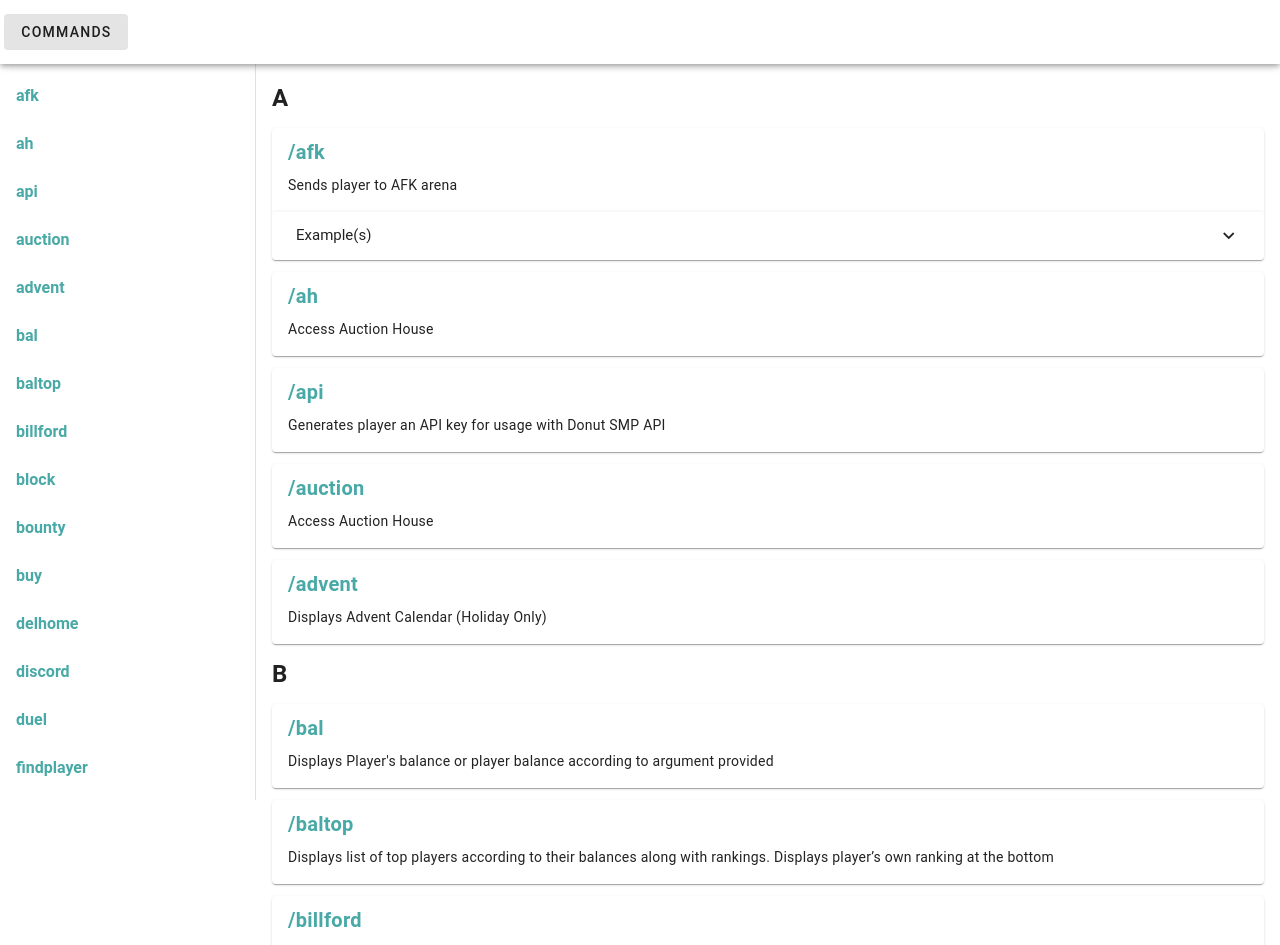
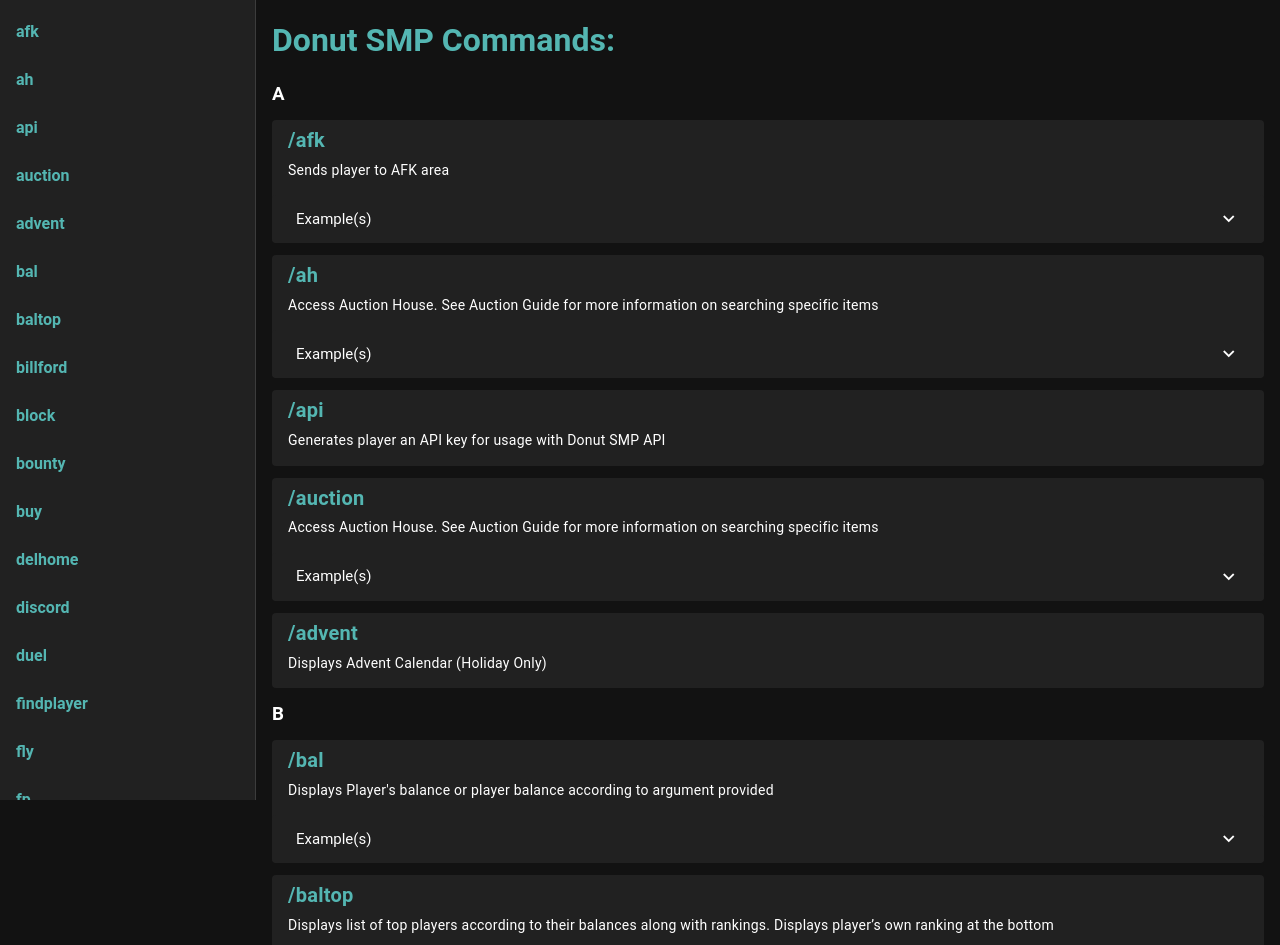
Before and after one commit to Leisoom/Donut-SMP-Commands, a Vue app: page / in a window 1280 px wide. Shown: the top 945 px of the page. Built offline with nearby package versions, Linux system fonts and the light colour scheme; a small style sheet from the web is missing.

Commit message:
Add more example commands and refine UI

```diff
--- a/src/App.vue
+++ b/src/App.vue
@@ -1,15 +1,7 @@
 <template>
   <v-app>
-    <v-app-bar>
-      <v-btn to="/">Commands</v-btn>
-
-    </v-app-bar>
     <v-main>
       <router-view />
     </v-main>
   </v-app>
 </template>
-
-<script lang="ts" setup>
-  //
-</script>
--- a/src/assets/commands.json
+++ b/src/assets/commands.json
@@ -1,52 +1,114 @@
 [
-  { "command": "afk", "description": "Sends player to AFK arena",
+  { "command": "afk", "description": "Sends player to AFK area",
   "examples": [
-    {"argument": "", "description": "brings up afk teleportation menu"},
-    {"argument": "40", "description": "teleport's player to afk arena 40"}
+    {"argument": "", "description": "Displays afk teleportation menu, allowing player to teleport to any open afk area"},
+    {"argument": "40", "description": "Teleports player to afk area 40"}
   ] },
-  { "command": "ah", "description": "Access Auction House" },
+  { "command": "ah", "description": "Access Auction House. See Auction Guide for more information on searching specific items",
+  "examples": [
+    {"argument": "", "description": "Displays Auction House without any filters"},
+    {"argument": "glass", "description": "Displays all items that match search term \"glass\""},
+    {"argument": "DrDonutt", "description": "Displays all items put on the Auction House by user \"DrDonutt\""}
+  ] },
   { "command": "api", "description": "Generates player an API key for usage with Donut SMP API"},
-  { "command": "auction", "description": "Access Auction House" },
+  { "command": "auction", "description": "Access Auction House. See Auction Guide for more information on searching specific items",
+  "examples": [
+    {"argument": "", "description": "Displays Auction House without any filters"},
+    {"argument": "glass", "description": "Displays all items that match search term \"glass\""},
+    {"argument": "DrDonutt", "description": "Displays all items put on the Auction House by user \"DrDonutt\""}
+  ] },
   { "command": "advent", "description": "Displays Advent Calendar (Holiday Only)" },
-  { "command": "bal", "description": "Displays Player's balance or player balance according to argument provided" },
+  { "command": "bal", "description": "Displays Player's balance or player balance according to argument provided",
+  "examples": [
+    {"argument": "", "description": "Displays players own balance"},
+    {"argument": "DrDonutt", "description": "Displays balance of user \"DrDonutt\""}
+  ] },
   { "command": "baltop", "description": "Displays list of top players according to their balances along with rankings. Displays player’s own ranking at the bottom" },
   { "command": "billford", "description": "Displays current Billford trade" },
-  { "command": "block", "description": "Block specific player according to argument provided" },
+  { "command": "block", "description": "Block specific player according to argument provided",
+  "examples": [
+    {"argument": "DrDonutt", "description": "Blocks user \"DrDonutt\""}
+  ] },
   { "command": "bounty", "description": "Displays current bounty list sorted in descending order" },
   { "command": "buy", "description": "Displays Donut SMP store website link" },
-  { "command": "delhome", "description": "Delete's home according to argument provided" },
+  { "command": "delhome", "description": "Delete's home according to argument provided",
+  "examples": [
+    {"argument": "base", "description": "Deletes home with name \"base\""},
+    {"argument": "1", "description": "Deletes home in position one"}
+  ] },
   { "command": "discord", "description": "Displays Donut SMP Discord Server link" },
-  { "command": "duel", "description": "Send's duel request to player according to argument provided" },
-  { "command": "findplayer", "description": "Locates the player’s current dimension or afk area. Displays only if player is online" },
+  { "command": "duel", "description": "Send's duel request to player according to argument provided",
+  "examples": [
+    {"argument": "DrDonutt", "description": "Sends duel request to user \"DrDonutt\""}
+  ] },
+  { "command": "findplayer", "description": "Locates the player’s current dimension or afk area. Displays only if player is online. Possible results include: Overworld, Nether, The End, AFK Area" },
   { "command": "fly", "description": "Allow's player to fly within spawn lobbies (Donut+ Only)" },
-  { "command": "fp", "description": "Locates the player’s current dimension or afk area. Displays only if player is online" },
+  { "command": "fp", "description": "Locates the player’s current dimension or afk area. Displays only if player is online. Possible results include: Overworld, Nether, The End, AFK Area" },
   { "command": "help", "description": "Displays server information and guides" },
   { "command": "hide", "description": "Scambles username for other players (Donut+ Only)" },
-  { "command": "home", "description": "If no argument is present, displays list of player's home. If argument is present, teleports player to specified home" },
-  { "command": "homes", "description": "If no argument is present, displays list of player's home. If argument is present, teleports player to specified home" },
+  { "command": "home", "description": "If no argument is present, displays list of player's home. If argument is present, teleports player to specified home",
+  "examples": [
+    {"argument": "", "description": "Displays list of player's homes"},
+    {"argument": "base", "description": "Teleports player to home with name \"base\""},
+    {"argument": "4", "description": "Teleports player to home in position four"}
+  ]  },
+  { "command": "homes", "description": "If no argument is present, displays list of player's home. If argument is present, teleports player to specified home",
+  "examples": [
+    {"argument": "", "description": "Displays list of player's homes"},
+    {"argument": "base", "description": "Teleports player to home with name \"base\""},
+    {"argument": "4", "description": "Teleports player to home in position four"}
+  ] },
   { "command": "ignore", "description": "Ignore's player according to argument provided" },
   { "command": "medal", "description": "Displays Medal link quest. If the player has already completed, displays already completed message" },
   { "command": "media", "description": "Displays Media rank requirements" },
   { "command": "message", "description": "Message specific player" },
   { "command": "msg", "description": "Message specific player" },
-  { "command": "order", "description": "If no argument is present, displays list of orders. If argument is present, displays order's matching argument" },
-  { "command": "orders", "description": "If no argument is present, displays list of orders. If argument is present, displays order's matching argument" },
+  { "command": "order", "description": "If no argument is present, displays list of orders. If argument is present, displays order's matching argument",
+  "examples": [
+    {"argument": "", "description": "Displays list of orders with no filter"},
+    {"argument": "glass", "description": "Displays orders that match the search term of \"glass\""},
+    {"argument": "W1zox_", "description": "Displays orders placed by the user \"W1zox_\""}
+  ] },
+  { "command": "orders", "description": "If no argument is present, displays list of orders. If argument is present, displays order's matching argument",
+  "examples": [
+    {"argument": "", "description": "Displays list of orders with no filter"},
+    {"argument": "glass", "description": "Displays orders that match the search term of \"glass\""},
+    {"argument": "W1zox_", "description": "Displays orders placed by the user \"W1zox_\""}
+  ] },
   { "command": "pay", "description": "Pays specific player x amount of money" },
   { "command": "ping", "description": "Displays player's ping to themselves" },
   { "command": "reply", "description": "Replys to last message sent player from someone" },
   { "command": "report", "description": "Report specified player" },
-  { "command": "rtp", "description": "if no argument is present, displays random teleport menu. If argument is present, teleports player to given region or dimension" },
+  { "command": "rtp", "description": "if no argument is present, displays random teleport menu. If argument is present, teleports player to given region or dimension",
+  "examples": [
+    {"argument": "", "description": "Displays random teleport menu"},
+    {"argument": "west", "description": "Teleports player to random position in region NA West"},
+    {"argument": "nether", "description": "Teleports player to random position in nether dimension"}
+  ] },
   { "command": "rules", "description": "Displays rules menu" },
   { "command": "sell", "description": "Displays sell menu" },
   { "command": "sellhistory", "description": "Displays player's sell history" },
   { "command": "sellmulti", "description": "Displays player's sell multipler for each category" },
-  { "command": "sethome", "description": "Set's player location as a home if possible" },
+  { "command": "sethome", "description": "Sets player location as a home if possible" },
   { "command": "settings", "description": "Displays settings menu" },
-  { "command": "shards", "description": "Displays player's shard amount" },
+  { "command": "shards", "description": "Displays player's shard amount",
+  "examples": [
+    {"argument": "", "description": "Displays players own shards"},
+    {"argument": "DrDonutt", "description": "Displays shard balance of user \"DrDonutt\""}
+  ] },
+  { "command": "shardshop", "description": "Displays shard shop" },
   { "command": "shop", "description": "Displays shop menu" },
-  { "command": "spawn", "description": "If no argument is present, displays spawn teleport menu. If argument is present, teleports player to specified spawn number" },
+  { "command": "spawn", "description": "If no argument is present, displays spawn teleport menu. If argument is present, teleports player to specified spawn number",
+  "examples": [
+    {"argument": "", "description": "Displays spawn menu"},
+    {"argument": "1", "description": "Teleports player to spawn one"}
+  ] },
   { "command": "spectate", "description": "Spectate's specifeid player's duel if they are current in one" },
-  { "command": "stats", "description": "If no argument is present, displays player's current states. If argument is present, displays specified player's stats" },
+  { "command": "stats", "description": "If no argument is present, displays player's current states. If argument is present, displays specified player's stats",
+  "examples": [
+    {"argument": "", "description": "Displays own player stats"},
+    {"argument": "W1zox_", "description": "Displays stats of user \"W1zox_\""}
+  ] },
   { "command": "team", "description": "Displays team menu" },
   { "command": "teleport", "description": "Send's telport request to specified player" },
   { "command": "teleporthere", "description": "Send's telport here request to specified player" },
@@ -61,8 +123,8 @@
   { "command": "unignore", "description": "Unignores specified player" },
   { "command": "warp", "description": "Warps player to specified spawn desintation. Destinations include: crates, shop, auction, duels, worlds, afk" },
   { "command": "website", "description": "Displays Donut SMP Official Website link" },
-  { "command": "whereami", "description": "Displays leaderboard menu" },
-  { "command": "whisper", "description": "Wisphers's message to specified player" },
+  { "command": "whereami", "description": "Displays information for tickets" },
+  { "command": "whisper", "description": "Wisphers message to specified player" },
   { "command": "world", "description": "Teleports player back to their position in the dimension if they had any" },
   { "command": "worth", "description": "Displays worth of specified item according to the argument provided" }
 ]
--- a/src/components/Command.vue
+++ b/src/components/Command.vue
@@ -1,15 +1,17 @@
 <template>
-  <v-card class="my-3">
+  <v-card class="my-3" density="compact" elevation="0">
     <v-card-title class="font-weight-bold text-secondary">
       /{{ command.command }}
     </v-card-title>
     <v-card-text>{{ command.description }}</v-card-text>
-    <v-expansion-panels v-if="command.examples">
-      <v-expansion-panel static title="Example(s)">
+    <v-expansion-panels v-if="command.examples" flat>
+      <v-expansion-panel elevation="0" static title="Example(s)">
         <v-expansion-panel-text>
-          <v-card-text v-for="exp in command.examples" :key="exp.argument">
-            /{{ command.command }} {{ exp.argument }} - {{ exp.description }}
-          </v-card-text>
+          <v-list>
+            <v-list-item v-for="exp in command.examples" :key="exp.argument">
+              /{{ command.command }} {{ exp.argument }} - {{ exp.description }}
+            </v-list-item>
+          </v-list>
         </v-expansion-panel-text>
       </v-expansion-panel>
     </v-expansion-panels>
--- a/src/pages/index.vue
+++ b/src/pages/index.vue
@@ -1,14 +1,15 @@
 <template>
   <v-container>
-    <v-navigation-drawer permanent>
+    <v-navigation-drawer>
       <v-list>
         <v-list-item v-for="cmd in rawCommands" :key="cmd.command" class="font-weight-bold text-secondary" :href="'#' + cmd.command">
           {{ cmd.command }}
         </v-list-item>
       </v-list>
     </v-navigation-drawer>
+    <h1 class="text-secondary mb-4">Donut SMP Commands: </h1>
     <div v-for="(cmds, letter) in groupedCommands" :key="letter">
-      <h2>{{ letter.toUpperCase() }}</h2>
+      <h3>{{ letter.toUpperCase() }}</h3>
       <Command
         v-for="cmd in cmds"
         :id="cmd.command"
--- a/src/plugins/vuetify.ts
+++ b/src/plugins/vuetify.ts
@@ -4,16 +4,16 @@
  * Framework documentation: https://vuetifyjs.com`
  */
 
+// Composables
+import { createVuetify } from 'vuetify'
 // Styles
 import '@mdi/font/css/materialdesignicons.css'
+
 import 'vuetify/styles'
-
-// Composables
-import { createVuetify } from 'vuetify'
 
 // https://vuetifyjs.com/en/introduction/why-vuetify/#feature-guides
 export default createVuetify({
   theme: {
-    defaultTheme: 'system',
+    defaultTheme: 'dark',
   },
 })
--- a/src/types/commandExample.ts
+++ b/src/types/commandExample.ts
@@ -1,4 +1,4 @@
-export interface CommandExample{
-    argument: string,
-    description: string
+export interface CommandExample {
+  argument: string
+  description: string
 }
```
Also changed, not shown: src/types/command.ts (+6 -6 lines).
